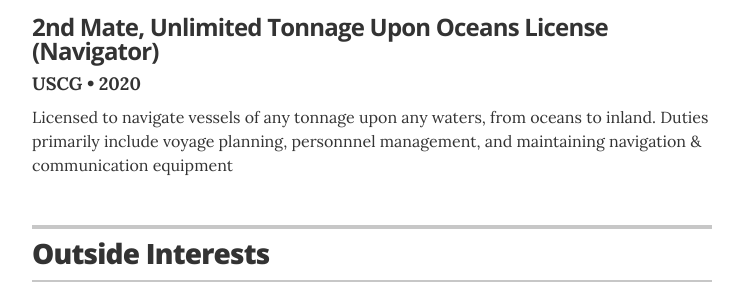
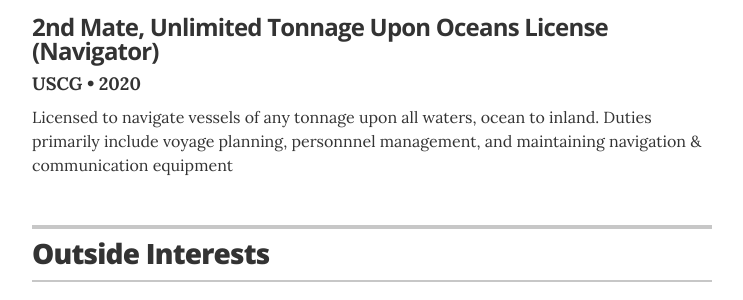
Before and after one commit to mmandina/mmandina.github.io, a Jekyll site: the page built from index.html, in a window 1280 px wide and 900 px high, scrolled down 2146 px. Shown: the part 474-774 px from the top of the window, without its empty margins (268-1011 px from the left). Built offline with Jekyll 4.4.1, drawn with Linux system fonts in a browser that asks for light colours.

Commit message:
firstdraft

```diff
--- a/_data/recognitions.yml
+++ b/_data/recognitions.yml
@@ -7,4 +7,4 @@
 - award: 2nd Mate, Unlimited Tonnage Upon Oceans License (Navigator)
   organization: USCG
   year: 2020
-  summary: Licensed to navigate vessels of any tonnage upon any waters, from oceans to inland. Duties primarily include voyage planning, personnnel management, and maintaining navigation & communication equipment
+  summary: Licensed to navigate vessels of any tonnage upon all waters, ocean to inland. Duties primarily include voyage planning, personnnel management, and maintaining navigation & communication equipment
```
Also changed, not shown: 1 other file.
